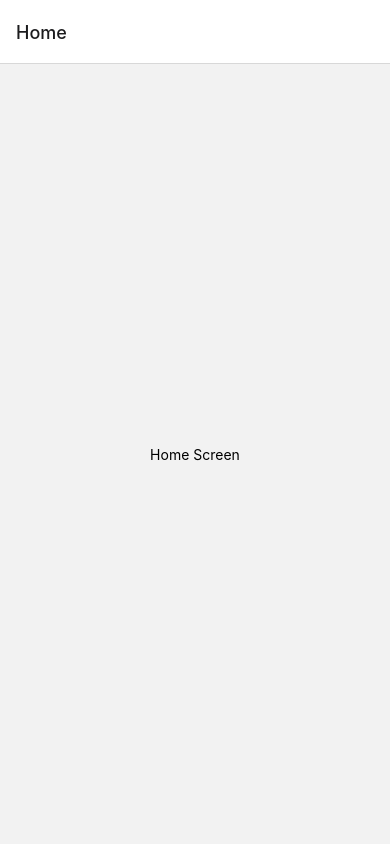
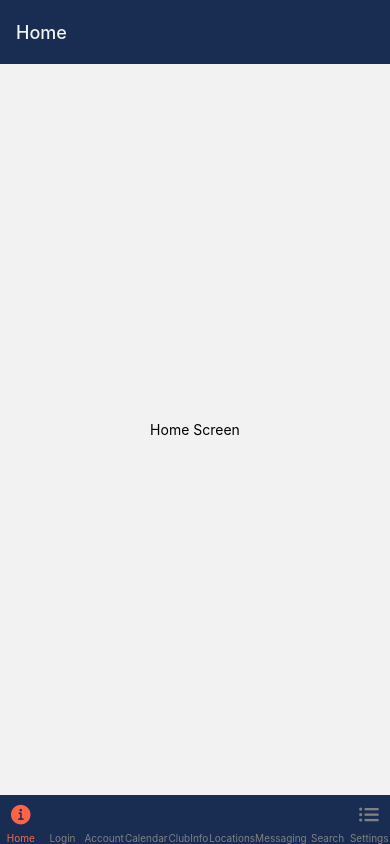
Before and after one commit to boileddragon/Senior-Project, a React Native app: screen / in a window 390 px wide. Built offline with nearby package versions, Linux system fonts and the light colour scheme.

Commit message:
Updated NavTab

```diff
--- a/App.js
+++ b/App.js
@@ -1,33 +1,9 @@
 import * as React from 'react';
-import { NavigationContainer } from '@react-navigation/native';
-import { createNativeStackNavigator } from '@react-navigation/native-stack';
-import HomeScreen from './app/screens/HomeView.js';
-import LoginScreen from './app/screens/LoginView.js';
-import AccountScreen from './app/screens/AccountView';
-import CalendarScreen from './app/screens/CalendarView';
-import ClubInfoScreen from './app/screens/ClubInfoView';
-import LocationsScreen from './app/screens/MapView';
-import MessageScreen from './app/screens/MessagingView';
-import SearchScreen from './app/screens/SearchView';
-import SettingsScreen from './app/screens/SettingsView';
-
-const Stack = createNativeStackNavigator();
+import NavTab from "./app/components/NavTab.js";
 
 function App() {
   return (
-    <NavigationContainer>
-      <Stack.Navigator>
-        <Stack.Screen name="Home" component={HomeScreen} />
-        <Stack.Screen name="Login" component={LoginScreen} />
-        <Stack.Screen name="Account" component={AccountScreen} />
-        <Stack.Screen name="Calendar" component={CalendarScreen} />
-        <Stack.Screen name="ClubInfo" component={ClubInfoScreen} />
-        <Stack.Screen name="Locations" component={LocationsScreen} />
-        <Stack.Screen name="Messaging" component={MessageScreen} />
-        <Stack.Screen name="Search" component={SearchScreen} />
-        <Stack.Screen name="Settings" component={SettingsScreen} />
-      </Stack.Navigator>
-    </NavigationContainer>
+    <NavTab />
   );
 }
 
--- /dev/null
+++ b/app/components/NavTab.js
@@ -0,0 +1,67 @@
+import * as React from "react";
+import { NavigationContainer } from "@react-navigation/native";
+import { createBottomTabNavigator } from "@react-navigation/bottom-tabs";
+import Ionicons from "@expo/vector-icons/Ionicons";
+
+import HomeScreen from "../screens/HomeView.js";
+import LoginScreen from "../screens/LoginView.js";
+import AccountScreen from "../screens/AccountView";
+import CalendarScreen from "../screens/CalendarView";
+import ClubInfoScreen from "../screens/ClubInfoView";
+import LocationsScreen from "../screens/MapView";
+import MessageScreen from "../screens/MessagingView";
+import SearchScreen from "../screens/SearchView";
+import SettingsScreen from "../screens/SettingsView";
+
+const Tab = createBottomTabNavigator();
+
+const AppTheme = {
+  dark: false,
+  colors: {
+    primary: "rgb(242, 242, 242)",
+    background: "rgb(242, 242, 242)",
+    card: "rgb(25, 45, 83)",
+    text: "rgb(242, 242, 242)",
+    border: "rgb(25, 45, 83)",
+    notification: "rgb(242, 242, 242)",
+  },
+};
+
+function NavTab() {
+  return (
+    <NavigationContainer theme={AppTheme}>
+      <Tab.Navigator
+        screenOptions={({ route }) => ({
+          tabBarIcon: ({ focused, color, size }) => {
+            let iconName;
+
+            if (route.name === "Home") {
+              iconName = focused
+                ? "ios-information-circle"
+                : "ios-information-circle-outline";
+            } else if (route.name === "Settings") {
+              iconName = focused ? "ios-list-box" : "ios-list";
+            }
+
+            // You can return any component that you like here!
+            return <Ionicons name={iconName} size={size} color={color} />;
+          },
+          tabBarActiveTintColor: "tomato",
+          tabBarInactiveTintColor: "gray",
+        })}
+      >
+        <Tab.Screen name="Home" component={HomeScreen} />
+        <Tab.Screen name="Login" component={LoginScreen} />
+        <Tab.Screen name="Account" component={AccountScreen} />
+        <Tab.Screen name="Calendar" component={CalendarScreen} />
+        <Tab.Screen name="ClubInfo" component={ClubInfoScreen} />
+        <Tab.Screen name="Locations" component={LocationsScreen} />
+        <Tab.Screen name="Messaging" component={MessageScreen} />
+        <Tab.Screen name="Search" component={SearchScreen} />
+        <Tab.Screen name="Settings" component={SettingsScreen} />
+      </Tab.Navigator>
+    </NavigationContainer>
+  );
+}
+
+export default NavTab;
--- a/app/screens/MessagingView.js
+++ b/app/screens/MessagingView.js
@@ -4,7 +4,7 @@ import { Button, View, Text } from "react-native";
 function MessagingScreen({ navigation }) {
   return (
     <View style={{ flex: 1, alignItems: "center", justifyContent: "center" }}>
-      <Text>Messageing</Text>
+      <Text>Messaging</Text>
       <Button
         title="Go to Home"
         onPress={() => navigation.navigate("Home")}
```
